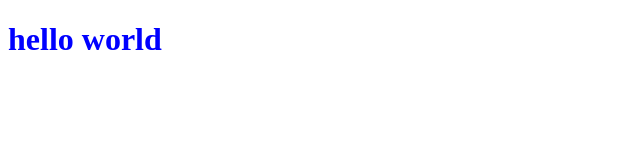
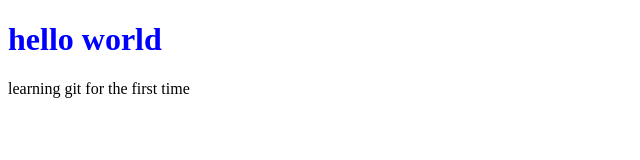
Before and after one commit to PRIYANSHUPAUL786125/githubtest1, a plain HTML site: page index.html in a window 1280 px wide. Shown: the whole page, without its empty margins (0-640 px from the left). Drawn offline with Linux system fonts and the light colour scheme.

Commit message:
added a paragraph

```diff
--- a/index.html
+++ b/index.html
@@ -8,5 +8,6 @@
 </head>
 <body>
     <h1>hello world</h1>
+    <p>learning git for the first time</p>
 </body>
 </html>
```
